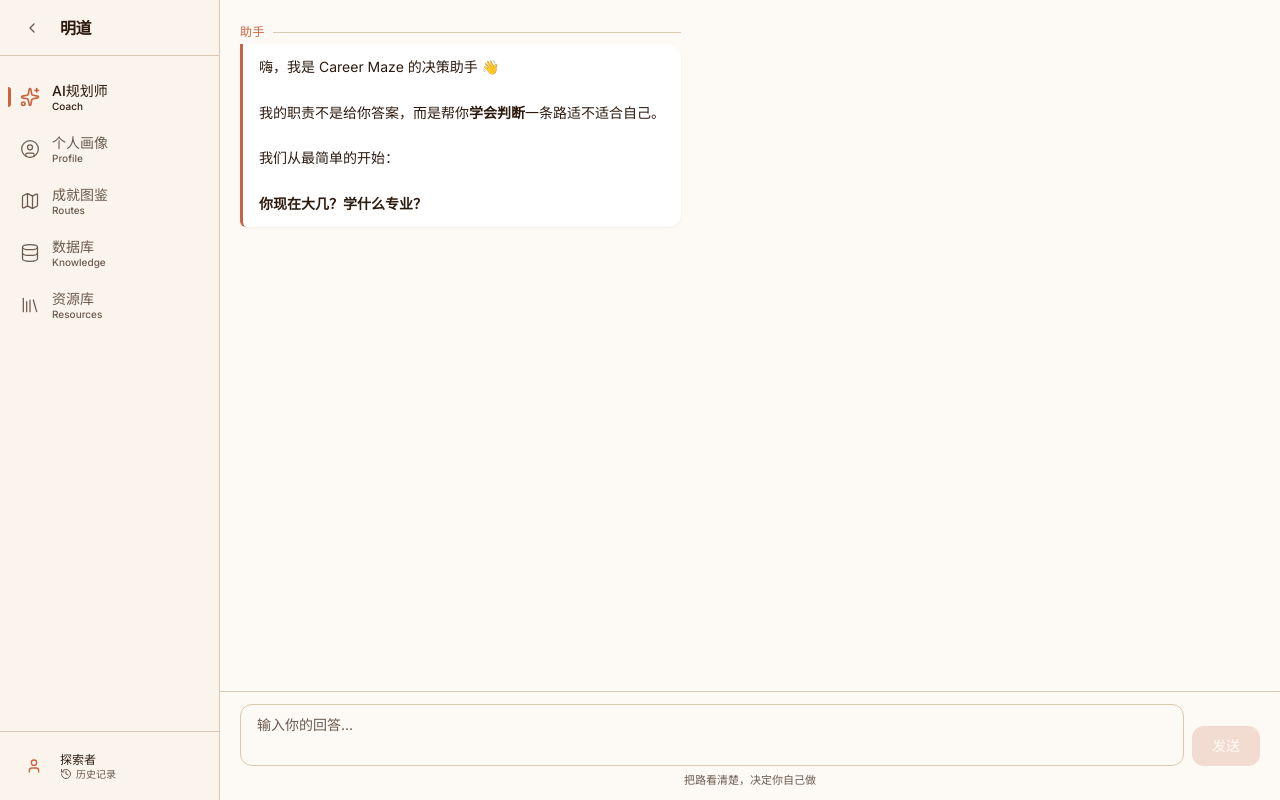
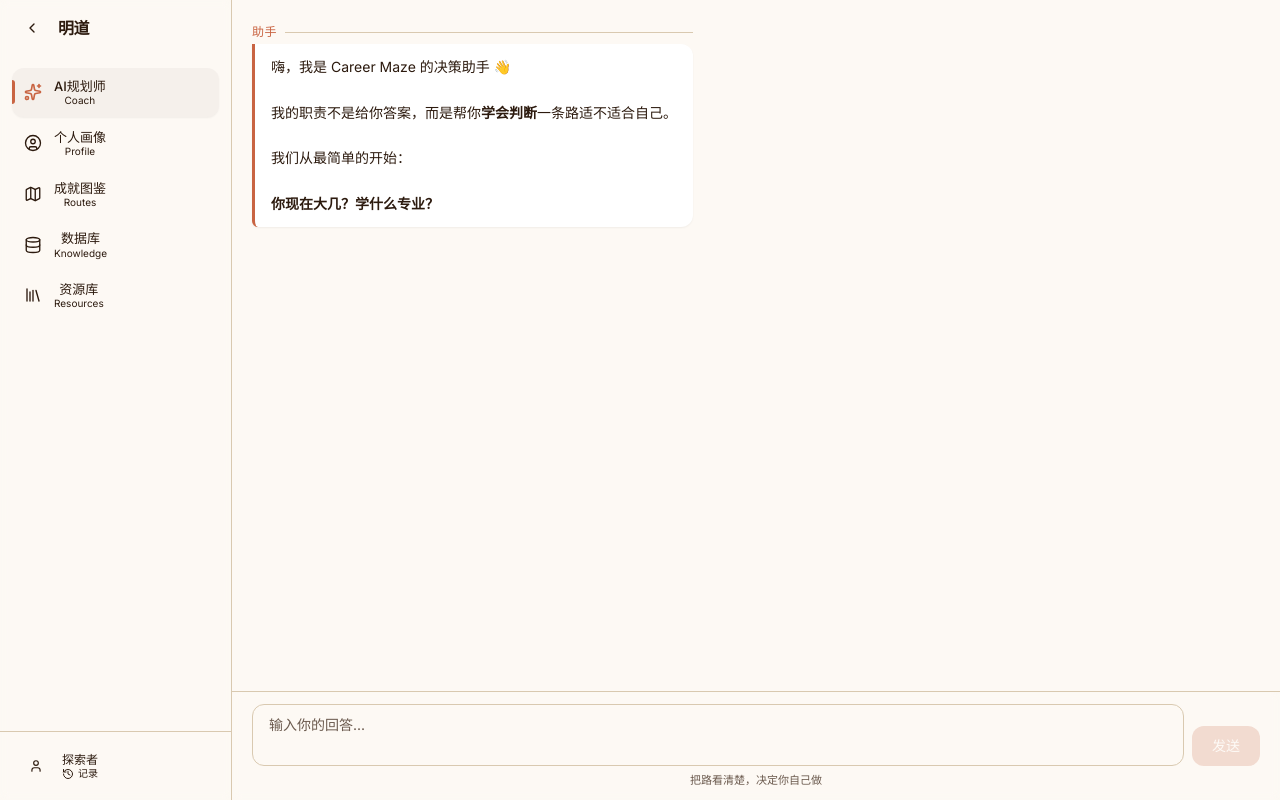
Before and after one commit to sixtdreanight/mingdao, a Next.js app: page /main in a window 1280 px wide. Built offline with nearby package versions, Linux system fonts and the light colour scheme.

Commit message:
style: polished KnowledgeBrowser, sidebar, global CSS

```diff
--- a/src/app/globals.css
+++ b/src/app/globals.css
@@ -34,13 +34,16 @@
     --sidebar-ring: #C96442;
   }
 
-  html { background-color: #FDF9F4; }
+  html { background-color: #FAF8F5; }
   body { -webkit-font-smoothing: antialiased; -moz-osx-font-smoothing: grayscale; }
   * { @apply border-border; }
-  *:focus-visible { outline: 2px solid #C96442; outline-offset: 2px; border-radius: 3px; }
+  *:focus-visible { outline: 2px solid #C96442; outline-offset: 2px; border-radius: 4px; }
   .chat-scroll { scroll-behavior: smooth; }
-  .resize-handle { cursor: col-resize; transition: background-color 150ms ease; }
-  .resize-handle:hover, .resize-handle:active { background-color: rgba(201, 100, 66, 0.12); }
+  /* Subtle card hover lift */
+  .card-hover { transition: box-shadow 150ms ease, transform 150ms ease; }
+  .card-hover:hover { box-shadow: 0 2px 12px rgba(0,0,0,0.04); transform: translateY(-1px); }
+  /* Glass surface */
+  .glass { background: rgba(255,255,255,0.6); backdrop-filter: blur(12px); -webkit-backdrop-filter: blur(12px); }
 }
 
 @layer components {
--- a/src/components/layout/AppSidebar.tsx
+++ b/src/components/layout/AppSidebar.tsx
@@ -2,17 +2,7 @@
 
 import { useRouter, useSearchParams } from 'next/navigation';
 import { useState } from 'react';
-import {
-  Sparkles,
-  UserCircle,
-  Database,
-  Library,
-  ChevronLeft,
-  ChevronRight,
-  History,
-  User,
-  Map,
-} from 'lucide-react';
+import { Sparkles, UserCircle, Database, Library, ChevronLeft, ChevronRight, History, User, Map } from 'lucide-react';
 import { cn } from '@/lib/utils';
 
 const NAV_ITEMS = [
@@ -21,9 +11,9 @@ const NAV_ITEMS = [
   { id: 'routes',    icon: Map,         label: '成就图鉴', en: 'Routes' },
   { id: 'knowledge', icon: Database,    label: '数据库',   en: 'Knowledge' },
   { id: 'resources', icon: Library,     label: '资源库',   en: 'Resources' },
-];
+] as const;
 
-const SIDEBAR_WIDTH = 220;
+const SIDEBAR_WIDTH = 232;
 const SIDEBAR_COLLAPSED = 64;
 
 export function AppSidebar({ onOpenHistory }: { onOpenHistory: () => void }) {
@@ -42,61 +32,39 @@ export function AppSidebar({ onOpenHistory }: { onOpenHistory: () => void }) {
     catch { /* ignore */ }
   };
 
-  const navigate = (tabId: string) => {
-    router.push(`/main?tab=${tabId}`);
-  };
-
   return (
     <aside
-      className="flex h-screen flex-col border-r border-border/50 bg-[var(--sidebar-background)] transition-[width] duration-200 ease-out"
+      className="flex h-screen flex-col border-r border-border/30 bg-background/80 backdrop-blur-sm transition-[width] duration-200 ease-out"
       style={{ width: collapsed ? SIDEBAR_COLLAPSED : SIDEBAR_WIDTH }}
     >
       {/* Logo */}
-      <div className="flex h-14 items-center gap-3 border-b border-border/30 px-4">
-        <button
-          onClick={toggleCollapse}
-          className="flex h-8 w-8 shrink-0 items-center justify-center rounded-lg text-muted-foreground transition-colors hover:bg-secondary hover:text-foreground"
-          aria-label={collapsed ? '展开侧边栏' : '收起侧边栏'}
-        >
+      <div className="flex h-14 items-center gap-2.5 px-4">
+        <button onClick={toggleCollapse}
+          className="flex h-8 w-8 shrink-0 items-center justify-center rounded-lg text-muted-foreground/50 transition-all hover:bg-secondary hover:text-foreground"
+          aria-label={collapsed ? '展开' : '收起'}>
           {collapsed ? <ChevronRight className="h-4 w-4" /> : <ChevronLeft className="h-4 w-4" />}
         </button>
-        {!collapsed && (
-          <span className="text-base font-bold tracking-tight text-foreground whitespace-nowrap">
-            明道
-          </span>
-        )}
+        {!collapsed && <span className="text-base font-bold tracking-tight text-foreground">明道</span>}
       </div>
 
-      {/* Nav items */}
-      <nav className="flex-1 space-y-0.5 px-2 py-4">
+      {/* Nav */}
+      <nav className="flex-1 space-y-0.5 px-3 py-3">
         {NAV_ITEMS.map((item) => {
           const isActive = activeTab === item.id;
           return (
-            <button
-              key={item.id}
-              onClick={() => navigate(item.id)}
+            <button key={item.id} onClick={() => navigate(item.id, router)}
               className={cn(
-                'group relative flex w-full items-center gap-3 rounded-lg px-3 py-2.5 text-sm font-medium transition-colors',
+                'group relative flex w-full items-center gap-3 rounded-xl px-3 py-2.5 text-sm font-medium transition-all duration-150',
                 isActive
-                  ? 'bg-secondary/80 text-foreground'
-                  : 'text-muted-foreground hover:bg-secondary/40 hover:text-foreground'
-              )}
-            >
-              {/* 左侧选中指示线 */}
-              {isActive && (
-                <span className="absolute left-0 top-1/2 h-5 w-[3px] -translate-y-1/2 rounded-r-full bg-primary" />
-              )}
-              <item.icon
-                className={cn(
-                  'h-5 w-5 shrink-0',
-                  isActive ? 'text-primary' : 'text-muted-foreground/60'
-                )}
-                strokeWidth={isActive ? 2 : 1.5}
-              />
+                  ? 'bg-secondary text-foreground shadow-sm'
+                  : 'text-muted-foreground/70 hover:bg-secondary/50 hover:text-foreground'
+              )}>
+              {isActive && <span className="absolute left-0 top-1/2 h-6 w-[3px] -translate-y-1/2 rounded-r-full bg-primary" />}
+              <item.icon className={cn('h-[18px] w-[18px] shrink-0 transition-colors', isActive ? 'text-primary' : 'text-muted-foreground/40 group-hover:text-muted-foreground/70')} strokeWidth={isActive ? 2.2 : 1.8} />
               {!collapsed && (
-                <span className="flex flex-col items-start leading-tight">
-                  <span>{item.label}</span>
-                  <span className="text-[10px] text-muted-foreground/50">{item.en}</span>
+                <span className="flex flex-col leading-tight">
+                  <span className="text-[13px]">{item.label}</span>
+                  <span className="text-[10px] text-muted-foreground/40 font-normal">{item.en}</span>
                 </span>
               )}
             </button>
@@ -104,21 +72,17 @@ export function AppSidebar({ onOpenHistory }: { onOpenHistory: () => void }) {
         })}
       </nav>
 
-      {/* 底部用户区 */}
-      <div className="border-t border-border/30 px-3 py-3">
-        <button
-          onClick={onOpenHistory}
-          className="flex w-full items-center gap-3 rounded-lg px-2 py-2 text-sm text-muted-foreground transition-colors hover:bg-secondary/40 hover:text-foreground"
-        >
-          <div className="flex h-7 w-7 shrink-0 items-center justify-center rounded-full bg-primary/10 text-xs font-semibold text-primary">
-            <User className="h-4 w-4" />
+      {/* User */}
+      <div className="border-t border-border/20 px-3 py-3">
+        <button onClick={onOpenHistory}
+          className="flex w-full items-center gap-3 rounded-xl px-2.5 py-2 text-sm text-muted-foreground/60 transition-all hover:bg-secondary/50 hover:text-foreground">
+          <div className="flex h-7 w-7 shrink-0 items-center justify-center rounded-full bg-primary/10">
+            <User className="h-3.5 w-3.5 text-primary/70" />
           </div>
           {!collapsed && (
-            <div className="flex flex-col items-start leading-tight">
-              <span className="text-xs font-medium text-foreground">探索者</span>
-              <span className="flex items-center gap-1 text-[10px] text-muted-foreground/60">
-                <History className="h-3 w-3" /> 历史记录
-              </span>
+            <div className="flex flex-col leading-tight text-left">
+              <span className="text-[12px] font-medium text-foreground/80">探索者</span>
+              <span className="flex items-center gap-1 text-[10px] text-muted-foreground/40"><History className="h-3 w-3" />记录</span>
             </div>
           )}
         </button>
@@ -126,3 +90,7 @@ export function AppSidebar({ onOpenHistory }: { onOpenHistory: () => void }) {
     </aside>
   );
 }
+
+function navigate(tabId: string, router: ReturnType<typeof useRouter>) {
+  router.push(`/main?tab=${tabId}`);
+}
```
Also changed, not shown: src/components/knowledge/KnowledgeBrowser.tsx (+91 -80 lines), 1 other file (tests, documents, lock files or other folders).
